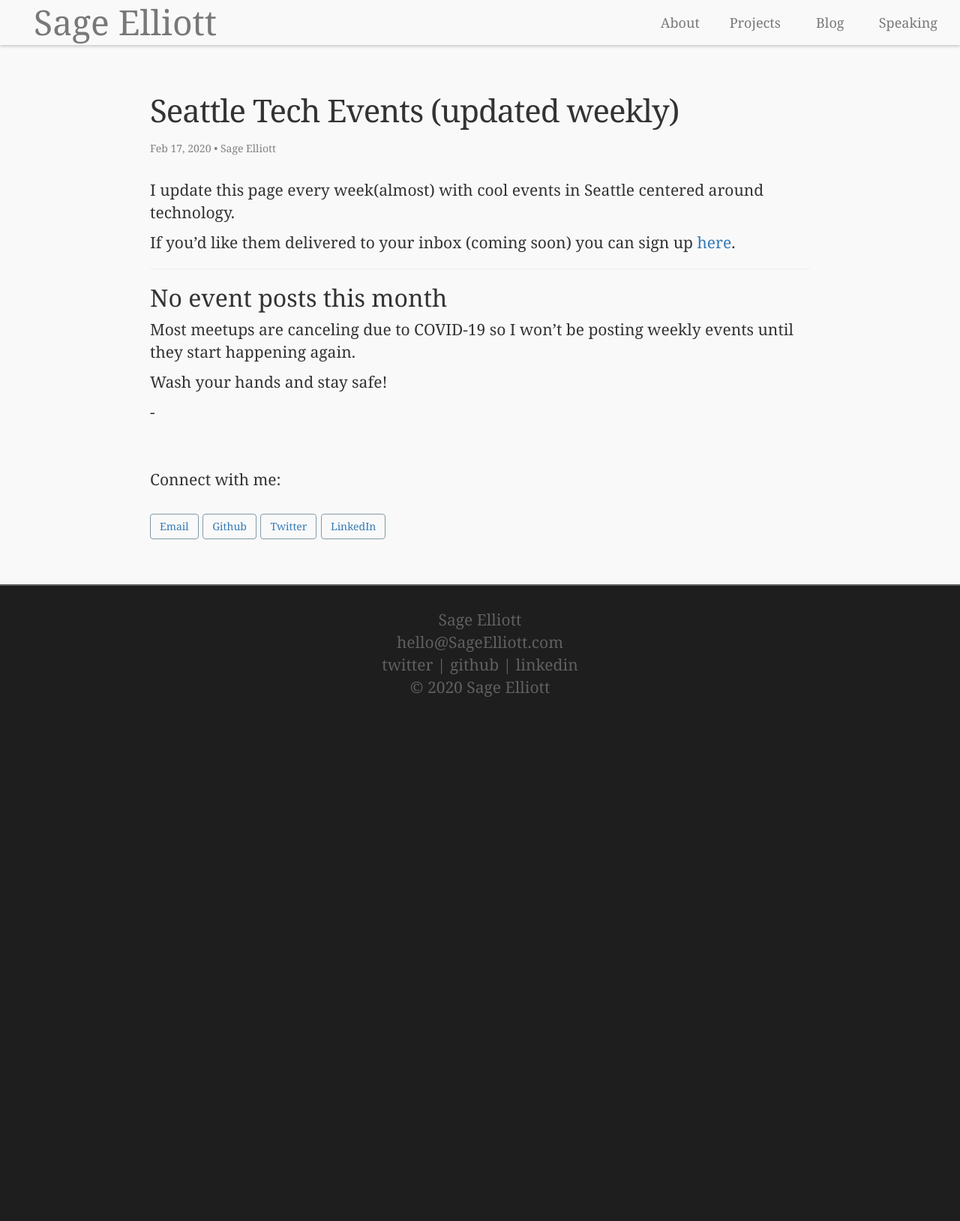
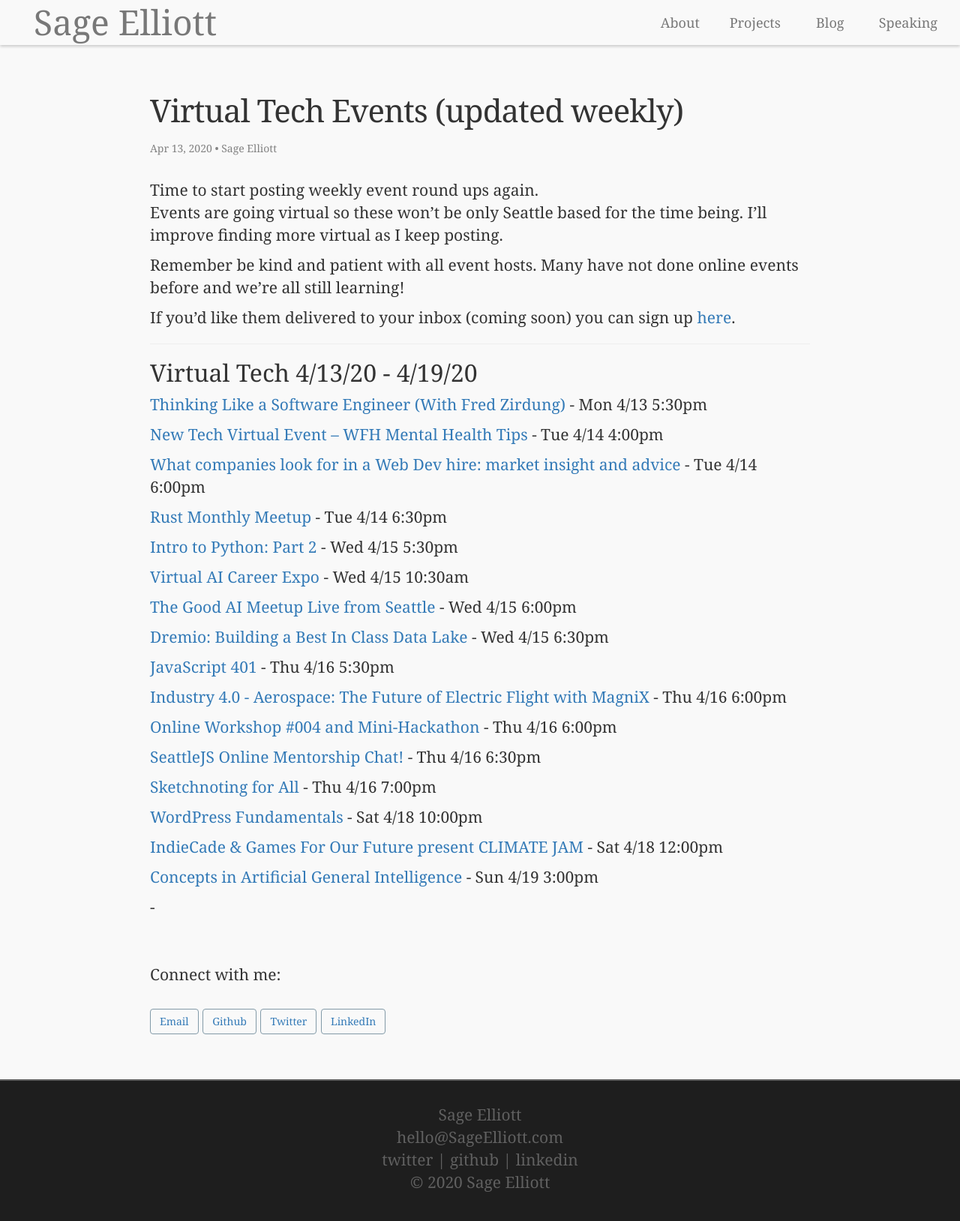
Before and after one commit to sagecodes/sage-blog, a Jekyll site: the page built from _posts/blog/event-posts/2019-8-26-meetups.markdown, in a window 1280 px wide. Shown: the top 1628 px of the page at 75% size. Built offline with Jekyll 4.4.1, drawn with Linux system fonts in a browser that asks for light colours; nearby versions of some CDN libraries; some web fonts are replaced.

Commit message:
Add virtual events

```diff
--- a/_posts/blog/event-posts/2019-8-26-meetups.markdown
+++ b/_posts/blog/event-posts/2019-8-26-meetups.markdown
@@ -1,22 +1,54 @@
 ---
 layout: post
-title:  "Seattle Tech Events (updated weekly)"
+title:  "Virtual Tech Events (updated weekly)"
 permalink: /seattle-tech-events
-date:   2020-02-17
+date:   2020-04-13
 categories: post
 tags: events seattle
 author: Sage Elliott
 published: true
 ---
 
-I update this page every week(almost) with cool events in Seattle centered around technology.
+Time to start posting weekly event round ups again.
+Events are going virtual so these won't be only Seattle based for the time being.
+I'll improve finding more virtual as I keep posting.
+
+Remember be kind and patient with all event hosts. Many have not done online events before and we're all still learning!
 
 If you'd like them delivered to your inbox (coming soon) you can sign up [here](https://mailchi.mp/32d244a64668/techseattle).
 
 -------
 
-## No event posts this month
+## Virtual Tech 4/13/20 - 4/19/20
 
-Most meetups are canceling due to COVID-19 so I won't be posting weekly events until they start happening again.
+[Thinking Like a Software Engineer (With Fred Zirdung)](https://www.eventbrite.com/e/webinar-thinking-like-a-software-engineer-with-fred-zirdung-tickets-99452773924) - Mon 4/13 5:30pm
 
-Wash your hands and stay safe!
+[New Tech Virtual Event – WFH Mental Health Tips](https://www.meetup.com/NewTechSeattle/events/269911765/) - Tue 4/14 4:00pm
+
+[What companies look for in a Web Dev hire: market insight and advice](https://www.meetup.com/Seattle-University-Web-Developers-Meetup/events/269901316/) - Tue 4/14 6:00pm
+
+[Rust Monthly Meetup](https://www.meetup.com/Seattle-Rust-Meetup/events/prbtdrybcgbsb/) - Tue 4/14 6:30pm
+
+[Intro to Python: Part 2](https://www.eventbrite.com/e/webinar-intro-to-python-part-2-tickets-101843474574) - Wed 4/15 5:30pm
+
+[Virtual AI Career Expo](https://www.meetup.com/data-science-ODSC-Seattle/events/267992328/) - Wed 4/15 10:30am
+
+[The Good AI Meetup Live from Seattle](https://www.meetup.com/TheGoodAI/events/267700511/) - Wed 4/15 6:00pm
+
+[Dremio: Building a Best In Class Data Lake](https://www.meetup.com/Big-Data-Bellevue-BDB/events/fxbnllybcgbtb/) - Wed 4/15 6:30pm
+
+[JavaScript 401](https://www.eventbrite.com/e/webinar-javascript-401-tickets-90847558493) - Thu 4/16 5:30pm
+
+[Industry 4.0 - Aerospace: The Future of Electric Flight with MagniX](https://www.meetup.com/IoT-Hub/events/269773985/) - Thu 4/16 6:00pm
+
+[Online Workshop #004 and Mini-Hackathon](https://www.meetup.com/Brother-Hackathon-Seattle/events/269797339/) - Thu 4/16 6:00pm
+
+[SeattleJS Online Mentorship Chat!](https://www.meetup.com/seattlejs/events/269772247/) - Thu 4/16 6:30pm
+
+[Sketchnoting for All](https://www.meetup.com/gdg-seattle/events/268195184/) - Thu 4/16 7:00pm
+
+[WordPress Fundamentals](https://www.meetup.com/SeattleWordPressMeetup/events/xxbvnrybcgbxb/) - Sat 4/18 10:00pm
+
+[IndieCade & Games For Our Future present CLIMATE JAM](https://www.meetup.com/SeattleIndies/events/269752396/) - Sat 4/18 12:00pm
+
+[Concepts in Artificial General Intelligence](https://www.meetup.com/Northwest-Artificial-General-Intelligence-Meetup-Group/events/269798131/) - Sun 4/19 3:00pm
```
